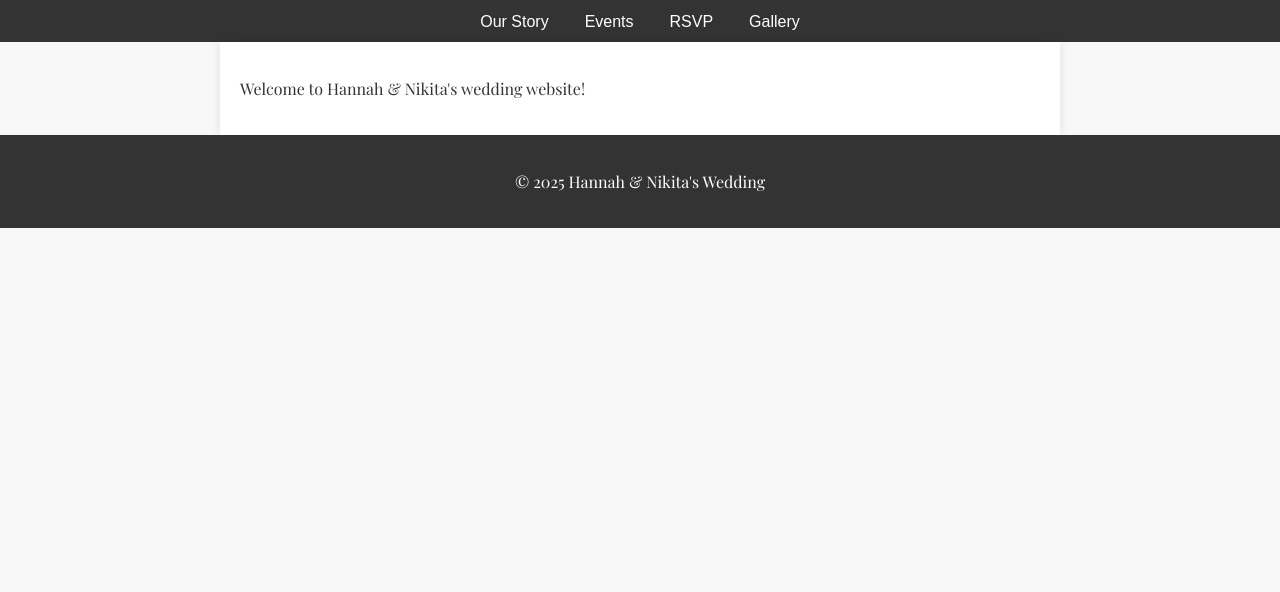
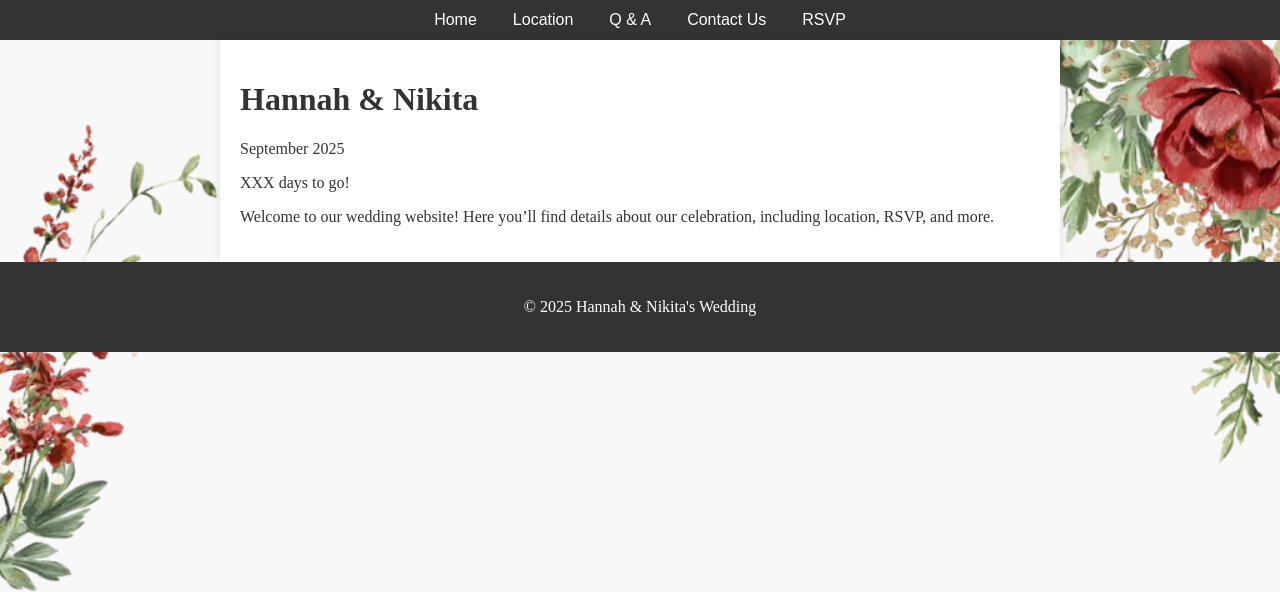
Before and after one commit to nkbr6/wedding, a Flask app: page / in a window 1280 px wide. Shown: the top 592 px of the page. Run offline with Flask 3, Linux system fonts and the light colour scheme.

Commit message:
navigation working

```diff
--- a/app.py
+++ b/app.py
@@ -22,6 +22,18 @@ def init_db():
 def index():
     return render_template('index.html')
 
+@app.route('/location')
+def location():
+    return render_template('location.html')
+
+@app.route('/qa')
+def qa():
+    return render_template('qa.html')
+
+@app.route('/contact-us')
+def contact_us():
+    return render_template('contact-us.html')
+
 @app.route('/rsvp', methods=['POST'])
 def rsvp():
     name = request.form['name']
--- a/static/css/styles.css
+++ b/static/css/styles.css
@@ -2,6 +2,8 @@ body {
     font-family: 'Playfair Display', serif;
     margin: 0;
     padding: 0;
+    background-image: url('/static/images/bg.png');
+    background-size: cover;
     background-color: #f8f8f8;
     color: #333;
 }
--- a/static/js/navigation.js
+++ b/static/js/navigation.js
@@ -5,7 +5,7 @@ document.addEventListener("DOMContentLoaded", () => {
     // Function to load content dynamically
     async function loadPage(page) {
         try {
-            const response = await fetch(`templates/${page}.html`);
+            const response = await fetch(`${page}`);
             if (!response.ok) throw new Error("Page not found");
             const html = await response.text();
             content.innerHTML = html;
@@ -18,7 +18,8 @@ document.addEventListener("DOMContentLoaded", () => {
     buttons.forEach(button => {
         button.addEventListener("click", () => {
             const page = button.getAttribute("data-page");
-            loadPage(page);
+            page === "index" ? window.location.href = "/" : loadPage(page);
         });
     });
+
 });
--- a/templates/events.html
+++ b/templates/contact-us.html
@@ -1,4 +1,4 @@
-<section id="events">
+<section id="contact-us">
     <h2>Events</h2>
     <p>Provide details about the wedding events...</p>
 </section>
--- a/templates/index.html
+++ b/templates/index.html
@@ -5,20 +5,25 @@
     <meta name="viewport" content="width=device-width, initial-scale=1.0">
     <title>Hannah & Nikita's Wedding</title>
     <link rel="stylesheet" href="static/css/styles.css">
-    <!-- Google Font -->
-    <link href="https://fonts.googleapis.com/css2?family=Playfair+Display:wght@400;700&display=swap" rel="stylesheet">
     <script defer src="static/js/navigation.js"></script>
 </head>
 <body>
     <header class="header">
-        <button data-page="our-story">Our Story</button>
-        <button data-page="events">Events</button>
+        <button data-page="index">Home</button>
+        <button data-page="location">Location</button>
+        <button data-page="qa">Q & A</button>
+        <button data-page="contact-us">Contact Us</button>
         <button data-page="rsvp">RSVP</button>
-        <button data-page="gallery">Gallery</button>
     </header>
 
     <main id="content">
-        <p>Welcome to Hannah & Nikita's wedding website!</p>
+        <div class="hero">
+            <h1>Hannah & Nikita</h1>
+            <p class="date">September 2025</p>
+            <p class="days-remaining">XXX days to go!</p>
+        </div>
+
+        <p>Welcome to our wedding website! Here you’ll find details about our celebration, including location, RSVP, and more.</p>
     </main>
 
     <footer>
--- /dev/null
+++ b/templates/location.html
@@ -0,0 +1,4 @@
+<section id="location">
+    <h2>Events</h2>
+    <p>Provide details about the wedding events...</p>
+</section>
--- a/templates/our-story.html
+++ /dev/null
@@ -1,4 +0,0 @@
-<section>
-    <h2>Our Story</h2>
-    <p>This is where we share our beautiful journey as a couple...</p>
-</section>
--- a/templates/gallery.html
+++ b/templates/qa.html
@@ -1,4 +1,4 @@
-<section id="gallery">
+<section id="qa">
     <h2>Gallery</h2>
     <p>Include photos to share with your guests...</p>
 </section>
```
Also changed, not shown: static/images/bg.png (added), static/images/bg_footer.png (added).
